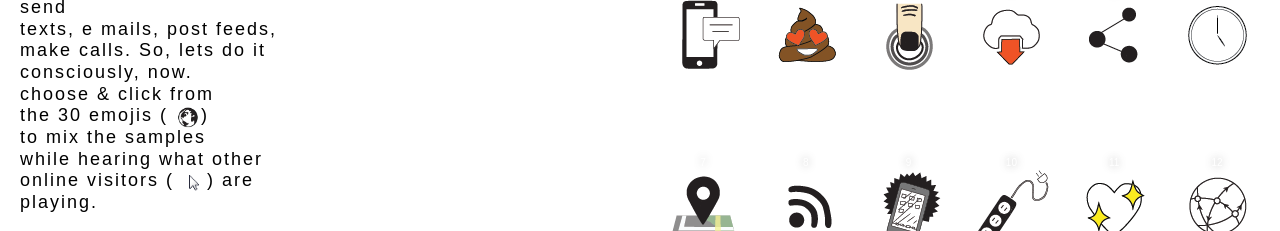
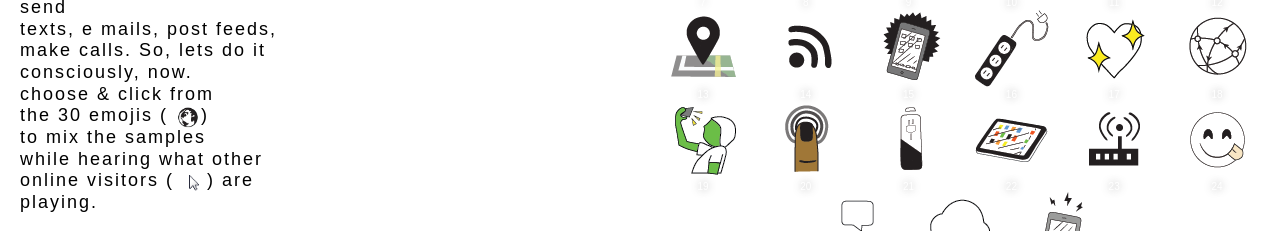
Before and after one commit to stefbru/close, a plain HTML site: page client/index.html in a window 1280 px wide. Shown: the part 176-407 px from the top of the page. Drawn offline with Linux system fonts and the light colour scheme.

Commit message:
Removed 80px margin

```diff
--- a/client/index.html
+++ b/client/index.html
@@ -88,7 +88,7 @@ function initButtons() {
 		'  <audio>',
 		'   <source src="sounds/{{sound}}" type="audio/wav">',
 		'  </audio>',
-		'  <div style="margin:80px 0 0 0;">{{counter}}</div>',
+		'  <div>{{counter}}</div>',
 		' </div>',
 		'</a>'].join('');
 	var buttons = [
```
